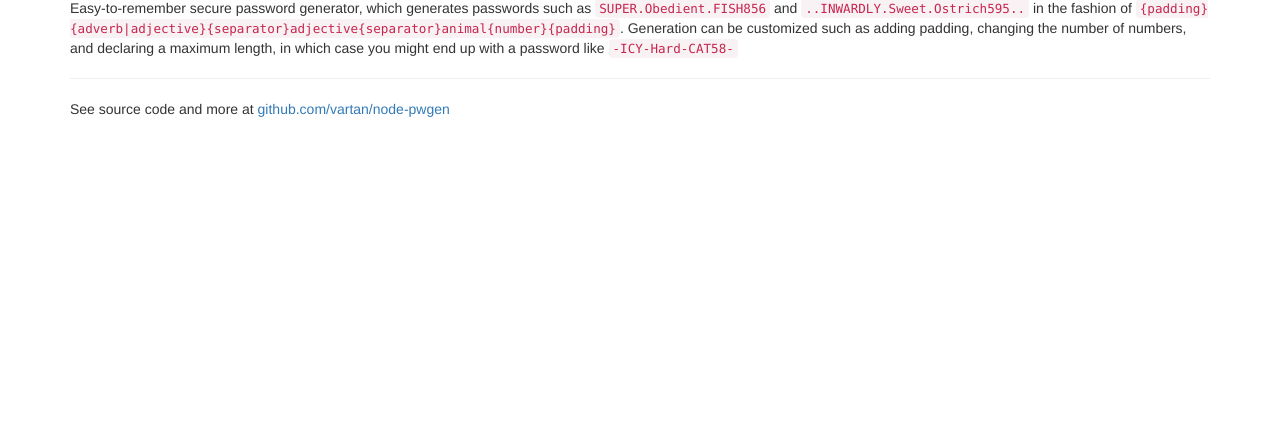
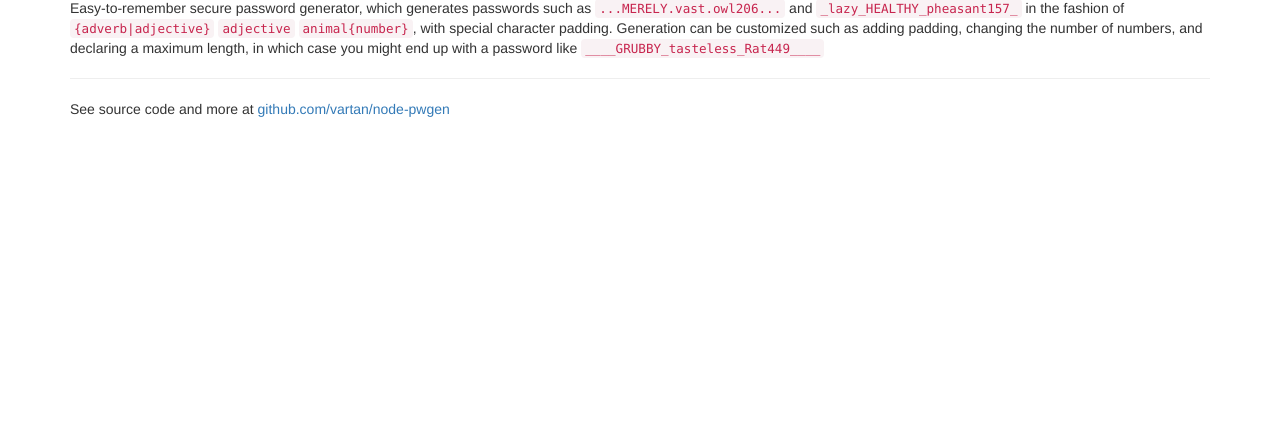
Before and after one commit to vartan/node-pwgen, a website: page index.html in a window 1280 px wide. Shown: the part 371-800 px from the top of the page. Drawn offline with nearby package versions, Linux system fonts and the light colour scheme.

Commit message:
generate example passwords

```diff
--- a/index.html
+++ b/index.html
@@ -23,7 +23,7 @@
 <article class="markdown-body entry-content" itemprop="mainContentOfPage"><h1>
 <a name="user-content-node-pwgen" class="anchor" href="#node-pwgen" aria-hidden="true"><span class="octicon octicon-link"></span></a>node-pwgen</h1>
 
-<p>Easy-to-remember secure password generator, which generates passwords such as <code>SUPER.Obedient.FISH856</code> and <code>..INWARDLY.Sweet.Ostrich595..</code> in the fashion of <code>{padding}{adverb|adjective}{separator}adjective{separator}animal{number}{padding}</code>. Generation can be customized such as adding padding, changing the number of numbers, and declaring a maximum length, in which case you might end up with a password like <code>-ICY-Hard-CAT58-</code></p>
+<p>Easy-to-remember secure password generator, which generates passwords such as <code password="yes">SUPER.Obedient.FISH856</code> and <code password="yes">..INWARDLY.Sweet.Ostrich595..</code> in the fashion of <code>{adverb|adjective}</code> <code>adjective</code> <code>animal{number}</code>, with special character padding. Generation can be customized such as adding padding, changing the number of numbers, and declaring a maximum length, in which case you might end up with a password like <code password="yes">-ICY-Hard-CAT58-</code></p>
 <hr/>
 <p>
 See source code and more at <a href="http://github.com/vartan/node-pwgen">github.com/vartan/node-pwgen</a>
@@ -33,6 +33,16 @@ See source code and more at <a href="http://github.com/vartan/node-pwgen">github
 <script src="https://raw.githubusercontent.com/vartan/node-pwgen/master/pwgen.js"></script>
 <script>
 document.getElementById("generatePassword").onclick = function(){document.getElementById("passwordPlace").value = generatePassword()+"\n"+document.getElementById("passwordPlace").value}
+var codeBlocks = document.getElementsByTagName("code")
+for (var i = codeBlocks.length - 1; i >= 0; i--) {
+	var code = codeBlocks[i]
+	if(code.getAttribute("password")) {
+		code.textContent = generatePassword()
+	} else {
+		console.log(code)
+	}
+}
+console.log(codeBlocks)
 </script>
 </body>
 </html>
```
